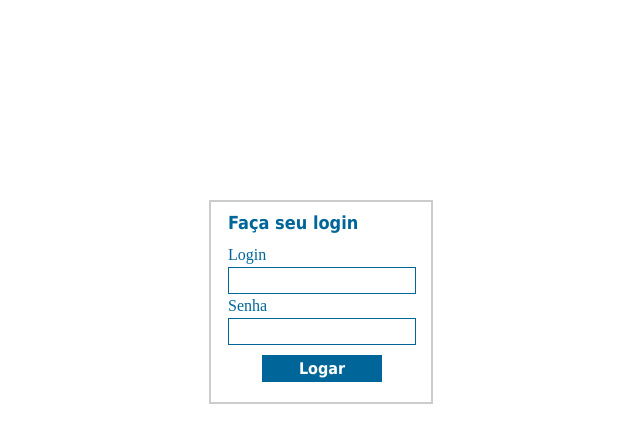
After one commit to EdsonMeloR/Projeto-Web, a PHP site: page /admin/login.php in a window 1280 px wide. The commit adds this page. Shown: the top 443 px of the page, without its empty margins (319-959 px from the left). Run offline with PHP 8.4, Linux system fonts and the light colour scheme.

Commit message:
Correções de bug

```diff
--- /dev/null
+++ b/admin/css/estilo.css
@@ -0,0 +1,41 @@
+#formulario-login form{
+    width: 220px;
+    margin: 200px auto;
+    border:2px solid #ccc;
+}
+
+#formulario-login fieldset{
+    border: 0;
+    padding: 0 15px 10px 15px;
+}
+#formulario-login legend
+{
+    font: 18px Tahoma, Geneva, sans-serif;
+    color: #069;
+    font-weight: bold;
+    padding: 10px 0;
+}
+#formulario-login label{
+    display: block;
+    padding: 3px 0;
+}
+
+#formulario-login span{display: block;
+    font: 16px;
+    color: #069;}
+
+#formulario-login input{padding: 3px;
+                        width: 180px;
+                        border: 1px solid #069;
+                        font: 16px Tahoma, Geneva, sans-serif;
+                        font-weight: bold;
+}
+
+#formulario-login .botao{
+    width:120px;
+    display:block;
+    margin:10px auto;
+    cursor:pointer;
+    background:#069;
+    color:white;
+}
--- /dev/null
+++ b/admin/login.php
@@ -0,0 +1,29 @@
+<!DOCTYPE html>
+<html lang="pt-BR">
+<head>
+    <meta charset="UTF-8">
+    <title>Área Administrativa</title>
+    <!-- ! Links de CSS -->
+    <link rel="stylesheet" href="css/estilo.css">
+
+</head>
+<body>
+    <div id="box-login">
+        <div id="formulario-login">
+            <form id="frmlogin" name="frmlogin" action="" method="POST">
+                <fieldset>
+                    <legend>Faça seu login</legend>
+
+                    <label for=""><span>Login</span></label>
+                    <input type="text" name="login_user" id="login_user">
+
+                    <label for=""><span>Senha</span></label>
+                    <input type="password" name="senha_user" id="senha_user">
+
+                    <input type="submit" name="logar_user" id="logar" value="Logar" class="botao">
+                </fieldset>
+            </form>
+
+    </div>
+</body>
+</html>
```
Also changed, not shown: css/style.css (+36 -22 lines), index.html (+15 -12 lines).
